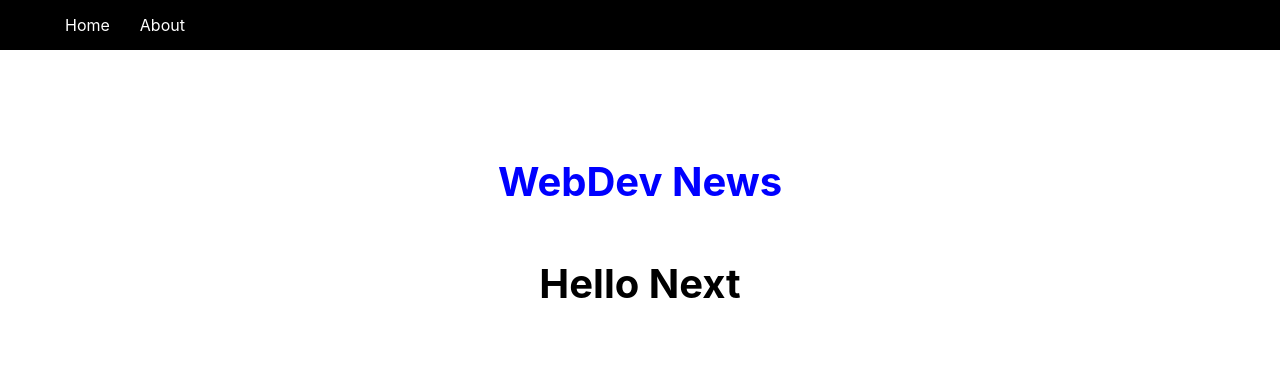
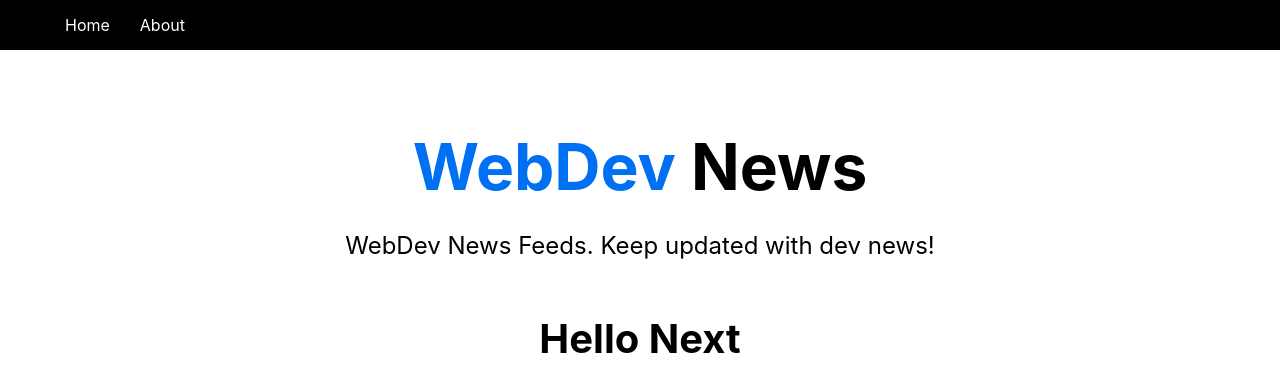
Before and after one commit to DebarunMitra/playWithNextJS, a Next.js app in the folder first-next-app/: page / in a window 1280 px wide. Shown: the top 392 px of the page. Built offline with nearby package versions, Linux system fonts and the light colour scheme.

Commit message:
header page updated

```diff
--- a/first-next-app/components/Header.js
+++ b/first-next-app/components/Header.js
@@ -1,17 +1,13 @@
+import Link from 'next/link'
 import headerStyles from '../styles/Header.module.css'
 
 const Header = ({}) => (
+
   <div>
-    <h1 className='title'>
+    <h1 className={headerStyles.title}>
       <span>WebDev</span> News
     </h1>
-    <style jsx>
-      {`
-        .title{
-          color: blue;
-        }
-      `}
-    </style>
+    <p className={headerStyles.description}>WebDev News Feeds. Keep updated with dev news!</p>
   </div>
 );
 
```
